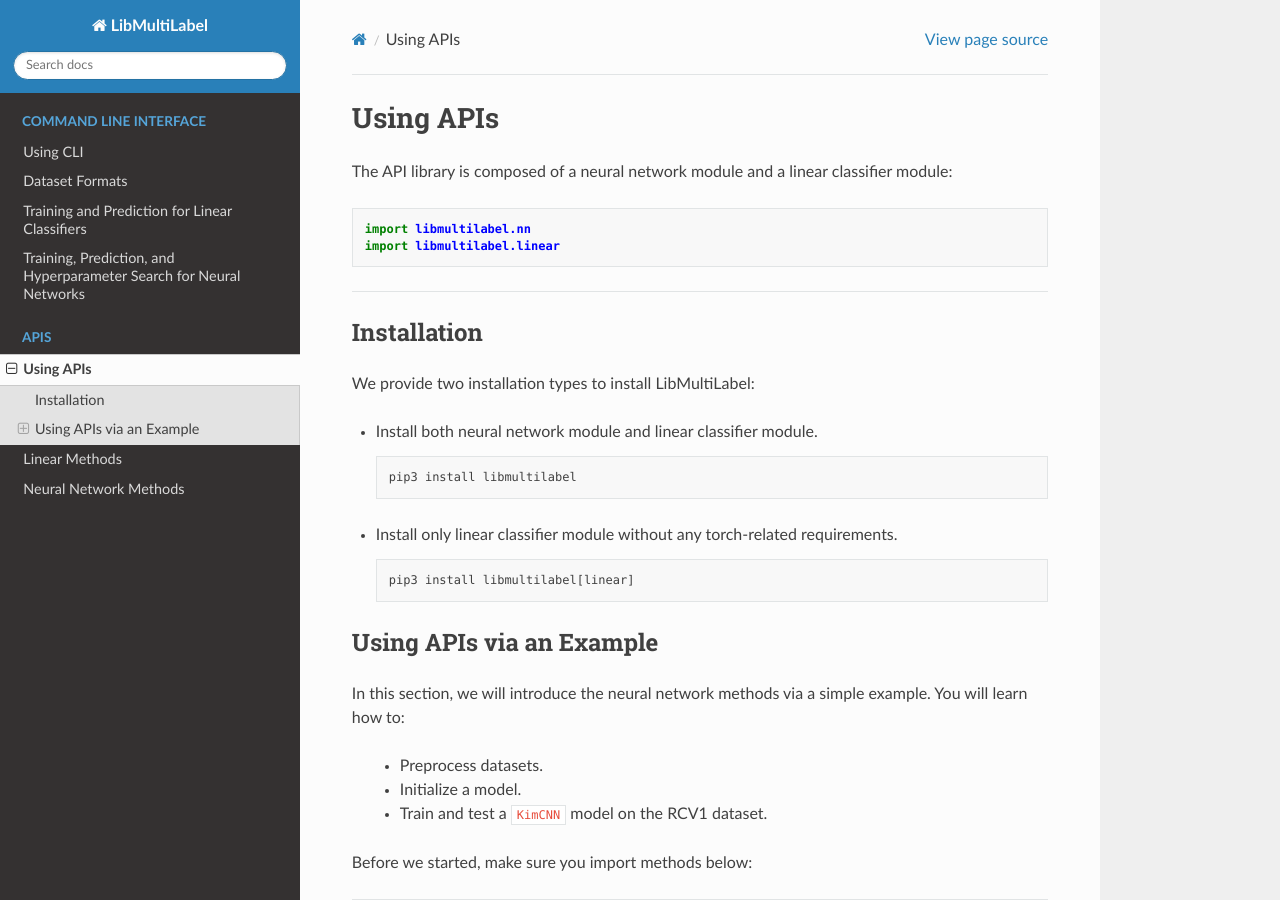
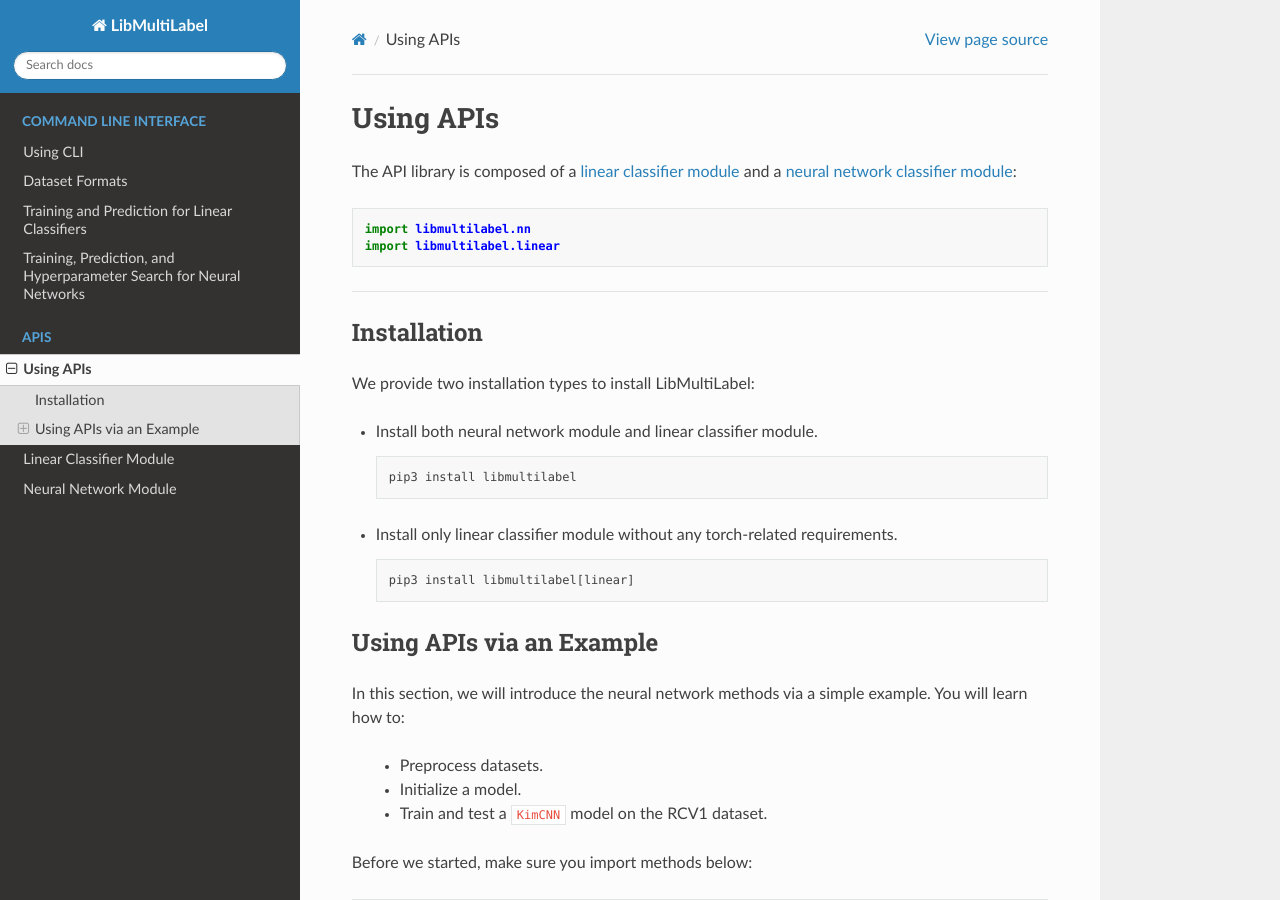
Before and after one commit to ASUS-AICS/LibMultiLabel, a Sphinx documentation site: the page built from docs/api/api.rst, in a window 1280 px wide and 900 px high. Built offline with Sphinx 7.4.7 and the Read the Docs theme 2.0.0, drawn with Linux system fonts in a browser that asks for light colours.

Commit message:
Use Linear module and NN module which are same to API home.

```diff
--- a/docs/api/api.rst
+++ b/docs/api/api.rst
@@ -1,7 +1,7 @@
 Using APIs
 ==========
 
-The API library is composed of a neural network module and a linear classifier module::
+The API library is composed of a `linear classifier module <linear.html>`_ and a `neural network classifier module <nn.html>`_::
 
    import libmultilabel.nn
    import libmultilabel.linear
--- a/docs/api/linear.rst
+++ b/docs/api/linear.rst
@@ -1,5 +1,5 @@
-Linear Methods
-===============
+Linear Classifier Module
+========================
 
 Linear methods are methods based on
 `LibLinear <https://www.csie.ntu.edu.tw/~cjlin/liblinear/>`_.
```
Also changed, not shown: docs/api/nn.rst (+7 -3 lines).
